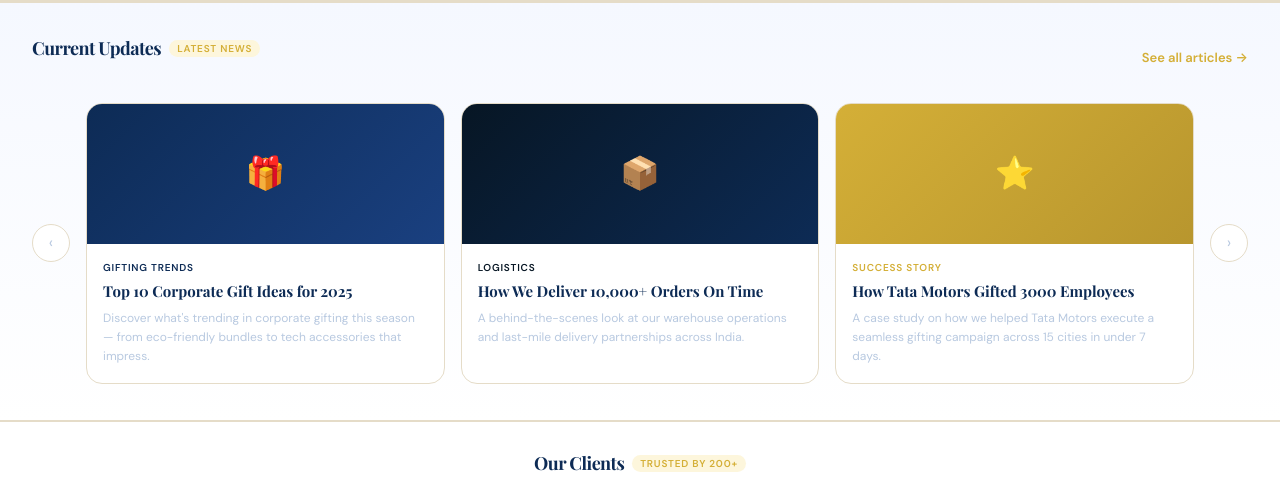
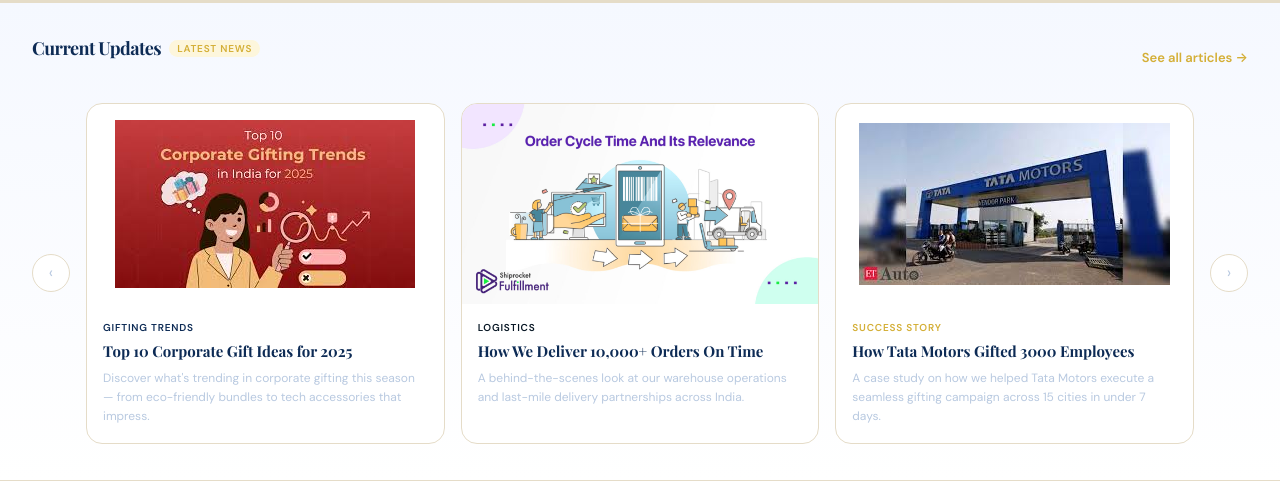
Before and after one commit to designer726/supergifts, a PHP site: page /supergifts/index.php in a window 1280 px wide. Shown: the part 1930-2411 px from the top of the page. Run offline with PHP 8.4, Linux system fonts and the light colour scheme; data that the repository does not hold is empty.

Commit message:
Blog section image

```diff
--- a/index.php
+++ b/index.php
@@ -409,7 +409,10 @@ if (!$brandDb->connect_error) {
                     <div class="nav-arrow" onclick="document.querySelectorAll('.blog-cards')[0].scrollLeft -= 300">‹</div>
                     <div class="blog-cards">
                         <div class="blog-card">
-                            <div class="blog-img">🎁</div>
+                             <div class="product-image">
+                                <img src="images/blog/images1.jfif" alt="Crystal Trophy">
+                            </div>
+                            <!-- <div class="blog-img">🎁</div> -->
                             <div class="blog-body">
                                 <div class="blog-tag">Gifting Trends</div>
                                 <div class="blog-heading">Top 10 Corporate Gift Ideas for 2025</div>
@@ -417,7 +420,10 @@ if (!$brandDb->connect_error) {
                             </div>
                         </div>
                         <div class="blog-card">
-                            <div class="blog-img">📦</div>
+                             <div class="product-image">
+                                <img src="images/blog/Order-Cycle-Time-and-Its-Relevance-1280x720.jpg" alt="Crystal Trophy">
+                            </div>
+                            <!-- <div class="blog-img">📦</div> -->
                             <div class="blog-body">
                                 <div class="blog-tag">Logistics</div>
                                 <div class="blog-heading">How We Deliver 10,000+ Orders On Time</div>
@@ -425,7 +431,10 @@ if (!$brandDb->connect_error) {
                             </div>
                         </div>
                         <div class="blog-card">
-                            <div class="blog-img">⭐</div>
+                            <!-- <div class="blog-img">⭐</div> -->
+                             <div class="product-image">
+                                <img src="images/blog/images.jfif" alt="Crystal Trophy">
+                            </div>
                             <div class="blog-body">
                                 <div class="blog-tag">Success Story</div>
                                 <div class="blog-heading">How Tata Motors Gifted 3000 Employees</div>
```
Also changed, not shown: images/blog/Order-Cycle-Time-and-Its-Relevance-1280x720.jpg (added), images/blog/images.jfif (added), images/blog/images1.jfif (added).
